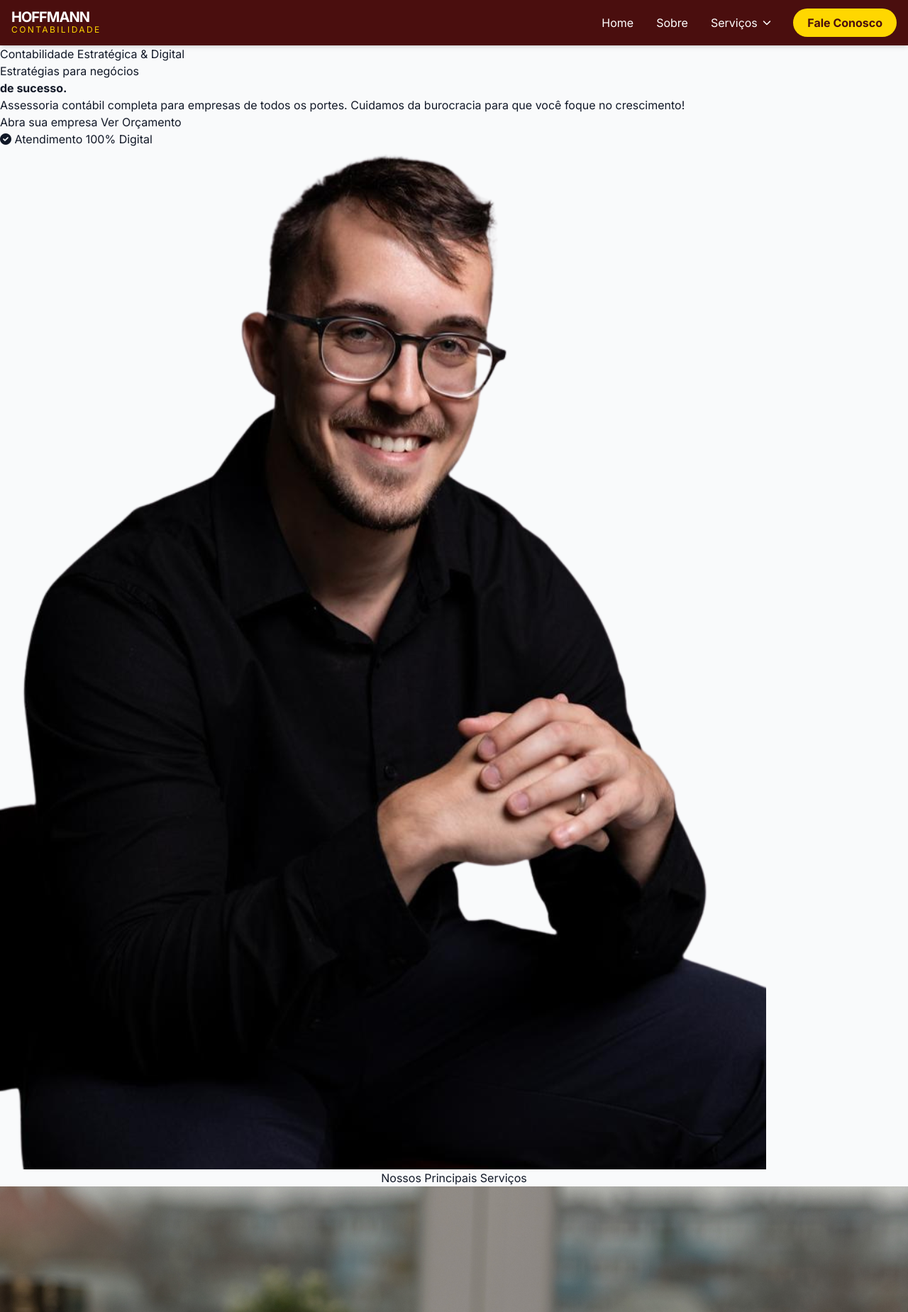
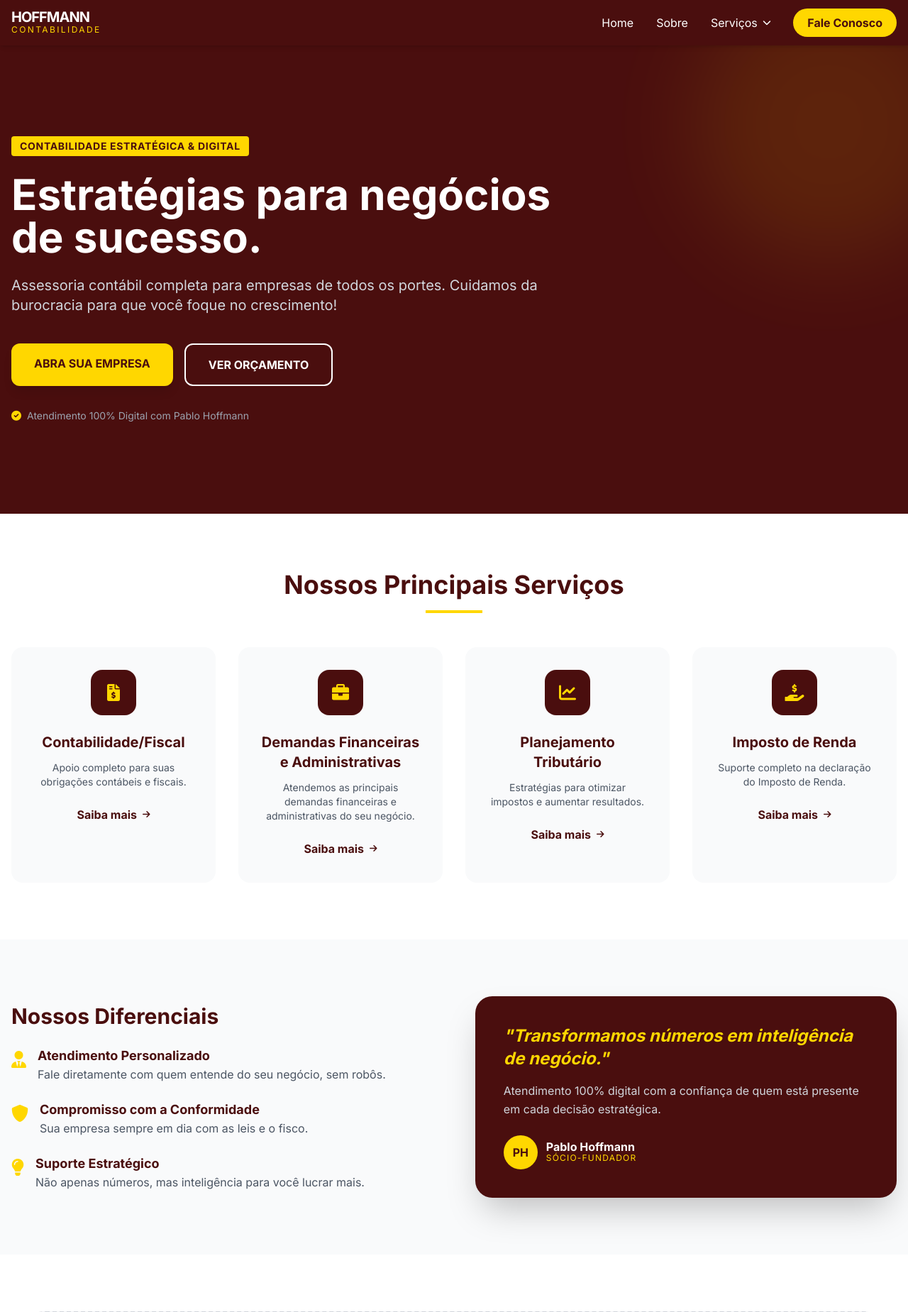
Before and after one commit to Kelvin-Luis-Dev/hoffmancontabilidade, a Flask app: page / in a window 1280 px wide. Shown: the top 1849 px of the page at 71% size. Run offline with Flask 2, Linux system fonts and the light colour scheme; some libraries are stand-ins or nearby versions.

Commit message:
Update home.html

```diff
--- a/templates/home.html
+++ b/templates/home.html
@@ -1,88 +1,119 @@
-{% extends "base.html" %}
-{% block title %}Home - Hoffmann Contabilidade{% endblock %}
+{% extends 'base.html' %}
 
 {% block content %}
-<div class="home-page">
-    <section class="hero-modern section-padding">
-        <div class="container hero-grid">
-            <div class="hero-text reveal">
-                <span class="top-tag">Contabilidade Estratégica & Digital</span>
 
-                <h1>Estratégias para negócios <br><strong>de sucesso.</strong></h1>
-                <p>Assessoria contábil completa para empresas de todos os portes. Cuidamos da burocracia para que você foque no crescimento!</p>
+<section class="relative bg-bordo text-white overflow-hidden py-16 lg:py-32">
+    <div class="absolute top-0 right-0 -mt-20 -mr-20 w-96 h-96 bg-amarelo opacity-10 rounded-full blur-3xl"></div>
 
-                <div class="hero-actions">
-                    <a href="{{ url_for('contato_get') }}" class="btn cta-primary">Abra sua empresa</a>
-                    <a href="{{ url_for('servicos') }}" class="btn cta-secondary">Ver Orçamento</a>
+    <div class="container mx-auto px-4 relative z-10">
+        <div class="max-w-3xl">
+            <span class="inline-block bg-amarelo text-bordo font-bold px-3 py-1 rounded text-sm uppercase tracking-wider mb-6">
+                Contabilidade Estratégica & Digital
+            </span>
+            <h1 class="text-4xl md:text-6xl font-bold leading-tight mb-6">
+                Estratégias para negócios de sucesso.
+            </h1>
+            <p class="text-lg md:text-xl text-gray-300 mb-10 leading-relaxed">
+                Assessoria contábil completa para empresas de todos os portes. Cuidamos da burocracia para que você foque no crescimento!
+            </p>
+            <div class="flex flex-col sm:flex-row gap-4">
+                <a href="https://wa.me/5547984474038" class="bg-amarelo text-bordo px-8 py-4 rounded-xl font-extrabold text-center hover:bg-white transition shadow-lg">
+                    ABRA SUA EMPRESA
+                </a>
+                <a href="{{ url_for('contato_get') }}" class="border-2 border-white px-8 py-4 rounded-xl font-bold text-center hover:bg-white hover:text-bordo transition">
+                    VER ORÇAMENTO
+                </a>
+            </div>
+            <p class="mt-8 text-sm text-gray-400 flex items-center">
+                <i class="fas fa-check-circle text-amarelo mr-2"></i> Atendimento 100% Digital com Pablo Hoffmann
+            </p>
+        </div>
+    </div>
+</section>
+
+<section class="py-20 bg-white text-center">
+    <div class="container mx-auto px-4">
+        <h2 class="text-bordo text-3xl md:text-4xl font-bold mb-4">Nossos Principais Serviços</h2>
+        <div class="w-20 h-1 bg-amarelo mx-auto mb-12"></div>
+
+        <div class="grid grid-cols-1 md:grid-cols-2 lg:grid-cols-4 gap-8">
+            {% for service in services %}
+            <div class="bg-gray-50 p-8 rounded-2xl border-b-4 border-transparent hover:border-amarelo hover:shadow-2xl transition-all duration-300 group">
+                <div class="w-16 h-16 bg-bordo text-amarelo flex items-center justify-center rounded-2xl mx-auto mb-6 text-2xl group-hover:scale-110 transition">
+                    <i class="fas
+                        {% if service.id == 'contabilidade-fiscal' %}fa-file-invoice-dollar
+                        {% elif service.id == 'ir-pf-pj' %}fa-briefcase
+                        {% elif service.id == 'planejamento-tributario' %}fa-chart-line
+                        {% else %}fa-hand-holding-usd{% endif %}">
+                    </i>
                 </div>
+                <h3 class="text-bordo font-bold text-xl mb-3">{{ service.title }}</h3>
+                <p class="text-gray-600 text-sm mb-6">{{ service.excerpt }}</p>
+                <a href="{{ url_for('servicos', anchor=service.id) }}" class="text-bordo font-bold hover:text-amarelo flex items-center justify-center">
+                    Saiba mais <i class="fas fa-arrow-right ml-2 text-xs"></i>
+                </a>
+            </div>
+            {% endfor %}
+        </div>
+    </div>
+</section>
 
-                <div class="hero-badge">
-                    <i class="fas fa-check-circle"></i> Atendimento 100% Digital
+<section class="py-20 bg-gray-50">
+    <div class="container mx-auto px-4">
+        <div class="flex flex-col lg:flex-row items-center gap-16">
+            <div class="lg:w-1/2">
+                <h2 class="text-bordo text-3xl font-bold mb-6">Nossos Diferenciais</h2>
+                <div class="space-y-6">
+                    <div class="flex items-start">
+                        <div class="text-amarelo text-2xl mr-4 mt-1"><i class="fas fa-user-tie"></i></div>
+                        <div>
+                            <h4 class="font-bold text-lg text-bordo">Atendimento Personalizado</h4>
+                            <p class="text-gray-600">Fale diretamente com quem entende do seu negócio, sem robôs.</p>
+                        </div>
+                    </div>
+                    <div class="flex items-start">
+                        <div class="text-amarelo text-2xl mr-4 mt-1"><i class="fas fa-shield-alt"></i></div>
+                        <div>
+                            <h4 class="font-bold text-lg text-bordo">Compromisso com a Conformidade</h4>
+                            <p class="text-gray-600">Sua empresa sempre em dia com as leis e o fisco.</p>
+                        </div>
+                    </div>
+                    <div class="flex items-start">
+                        <div class="text-amarelo text-2xl mr-4 mt-1"><i class="fas fa-lightbulb"></i></div>
+                        <div>
+                            <h4 class="font-bold text-lg text-bordo">Suporte Estratégico</h4>
+                            <p class="text-gray-600">Não apenas números, mas inteligência para você lucrar mais.</p>
+                        </div>
+                    </div>
                 </div>
             </div>
-
-            <div class="hero-visual reveal">
-                <div class="visual-container">
-                    <div class="blob-bg"></div>
-                    <div class="photo-anchor">
-                        <img src="{{ url_for('static', filename='img/pablohome.png') }}" alt="Pablo Hoffmann" class="hero-img">
+            <div class="lg:w-1/2 bg-bordo p-10 rounded-3xl text-white relative shadow-2xl">
+                <h3 class="text-amarelo text-2xl font-bold mb-4 italic">"Transformamos números em inteligência de negócio."</h3>
+                <p class="text-gray-300 leading-relaxed mb-6">
+                    Atendimento 100% digital com a confiança de quem está presente em cada decisão estratégica.
+                </p>
+                <div class="flex items-center">
+                    <div class="w-12 h-12 bg-amarelo rounded-full flex items-center justify-center text-bordo font-bold mr-3">PH</div>
+                    <div>
+                        <p class="font-bold leading-none">Pablo Hoffmann</p>
+                        <p class="text-xs text-amarelo uppercase tracking-widest">Sócio-Fundador</p>
                     </div>
                 </div>
             </div>
         </div>
-    </section>
+    </div>
+</section>
 
-    <section class="home-services section-padding">
-        <div class="container">
-            <h2 class="section-title text-center">Nossos Principais Serviços</h2>
-            <div class="services-grid">
-                {% for s in services[:3] %}
-                <div class="service-mini-card reveal">
-                    <div class="mini-card-img">
-                        <img src="{{ url_for('static', filename='img/' + s.image) }}" alt="{{ s.title }}">
-                    </div>
-                    <div class="mini-card-content">
-                        <h3>{{ s.title }}</h3>
-                        <p>{{ s.excerpt }}</p>
-                        <a href="{{ url_for('servicos') }}?anchor={{ s.id }}" class="btn-link">Saiba mais <i class="fas fa-chevron-right"></i></a>
-                    </div>
-                </div>
-                {% endfor %}
-            </div>
+<section class="py-20 bg-white">
+    <div class="container mx-auto px-4 text-center">
+        <div class="bg-gray-100 py-12 px-6 rounded-[3rem] border-2 border-dashed border-gray-300">
+            <h2 class="text-bordo text-3xl font-bold mb-4">Não encontrou o que precisava?</h2>
+            <p class="text-gray-600 mb-8 max-w-2xl mx-auto">Cada empresa é única. Fale diretamente com nossos especialistas para uma solução personalizada.</p>
+            <a href="{{ url_for('contato_get') }}" class="bg-bordo text-white px-10 py-4 rounded-xl font-bold hover:bg-bordo_light transition shadow-xl inline-block">
+                FALAR COM ESPECIALISTA
+            </a>
         </div>
-    </section>
+    </div>
+</section>
 
-    <section class="home-dif section-padding">
-        <div class="container grid-2-cols">
-            <div class="dif-img reveal">
-                <div class="image-frame-styled">
-                    <img src="{{ url_for('static', filename='img/escolherahoffmann.png') }}" alt="Diferenciais">
-                </div>
-            </div>
-            <div class="dif-content reveal">
-                <h2>Nossos Diferenciais</h2>
-                <ul class="dif-list">
-                    <li><i class="fas fa-user-check"></i> Atendimento personalizado</li>
-                    <li><i class="fas fa-shield-alt"></i> Compromisso com a conformidade</li>
-                    <li><i class="fas fa-chart-pie"></i> Suporte estratégico</li>
-                </ul>
-            </div>
-        </div>
-    </section>
-</div>
-
-<script>
-  document.addEventListener("DOMContentLoaded", function() {
-    const observerOptions = { root: null, rootMargin: '0px', threshold: 0.1 };
-    const observer = new IntersectionObserver((entries) => {
-      entries.forEach(entry => {
-        if (entry.isIntersecting) {
-            entry.target.classList.add('active');
-            observer.unobserve(entry.target);
-        }
-      });
-    }, observerOptions);
-    document.querySelectorAll('.reveal').forEach((el) => { observer.observe(el); });
-  });
-</script>
 {% endblock %}
```
